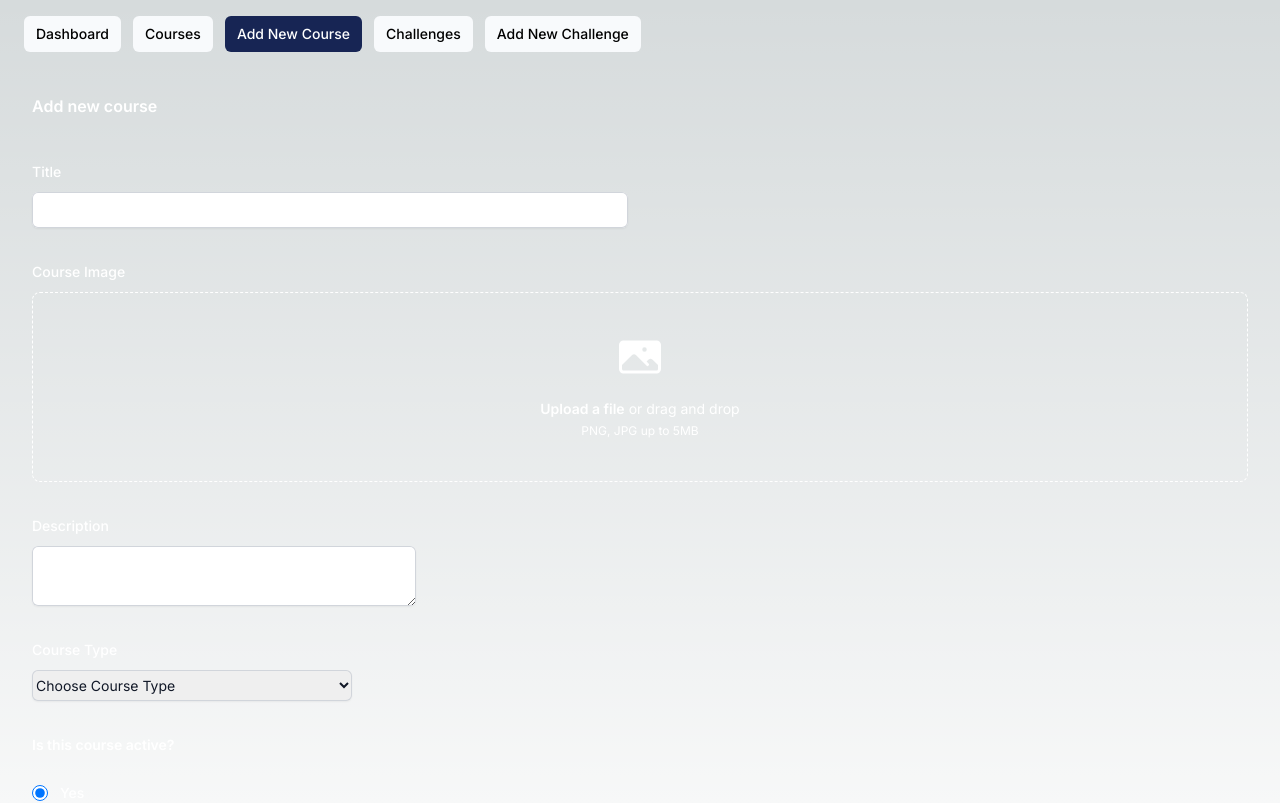
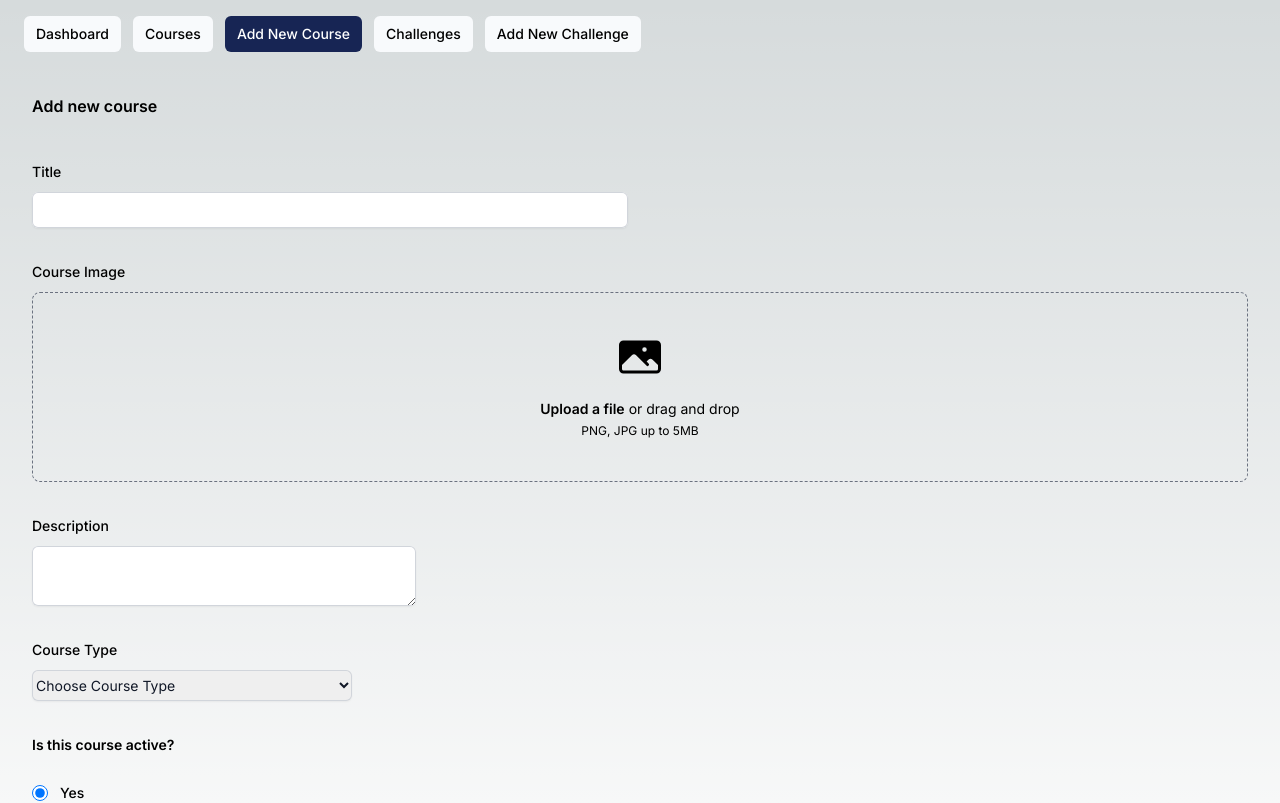
Before and after one commit to faishalshidqi/mudra, a Next.js app: page /courses/form in a window 1280 px wide. Shown: the top 803 px of the page. Built offline with nearby package versions, Linux system fonts and the light colour scheme.

Commit message:
updated appearance (light and dark mode)

```diff
--- a/components/CourseForm.js
+++ b/components/CourseForm.js
@@ -167,11 +167,11 @@ export default function CourseForm({courseData}) {
 		<form onSubmit={handleSubmit} className='p-4 sm:px-8 sm:pt-6 sm:pb-8 lg:p-4 xl:px-8 xl:pt-6 xl:pb-8'>
 			<div className="space-y-12 space-x-5">
 				<div className="border-b border-white-900/10 pb-12">
-					<h2 className="text-base font-semibold leading-7 text-white">Add new course</h2>
+					<h2 className="text-base font-semibold leading-7">Add new course</h2>
 					<div className="mt-10 grid grid-cols-1 gap-x-6 gap-y-8 sm:grid-cols-6">
 						<div className="sm:col-span-3">
-							<label htmlFor="title" className="block text-sm font-medium leading-6 text-white">
-                  Title
+							<label htmlFor="title" className="block text-sm font-medium leading-6">
+								Title
 							</label>
 							<div className="mt-2">
 								<input
@@ -185,36 +185,35 @@ export default function CourseForm({courseData}) {
 							</div>
 						</div>
 						<div className="col-span-full">
-							<label htmlFor="cover-photo" className="block text-sm font-medium leading-6 text-white">
-                  Course Image
+							<label htmlFor="cover-photo" className="block text-sm font-medium leading-6">
+								Course Image
 							</label>
 							<div
-								className="mt-2 flex justify-center rounded-lg border border-dashed border-white px-6 py-10"
-								id="upload-container"
-							>
+								className="mt-2 flex justify-center rounded-lg border border-dashed border-gray-500 px-6 py-10"
+								id="upload-container">
 								<div className="text-center">
-									<svg className="mx-auto h-12 w-12 text-white" viewBox="0 0 24 24"
+									<svg className="mx-auto h-12 w-12" viewBox="0 0 24 24"
 										fill="currentColor" aria-hidden="true">
 										<path fillRule="evenodd"
 											d="M1.5 6a2.25 2.25 0 012.25-2.25h16.5A2.25 2.25 0 0122.5 6v12a2.25 2.25 0 01-2.25 2.25H3.75A2.25 2.25 0 011.5 18V6zM3 16.06V18c0 .414.336.75.75.75h16.5A.75.75 0 0021 18v-1.94l-2.69-2.689a1.5 1.5 0 00-2.12 0l-.88.879.97.97a.75.75 0 11-1.06 1.06l-5.16-5.159a1.5 1.5 0 00-2.12 0L3 16.061zm10.125-7.81a1.125 1.125 0 112.25 0 1.125 1.125 0 01-2.25 0z"
 											clipRule="evenodd"/>
 									</svg>
-									<div className="mt-4 flex text-sm leading-6 text-white">
+									<div className="mt-4 flex text-sm leading-6">
 										<label htmlFor="file"
-											className="relative cursor-pointer rounded-md font-semibold text-white focus-within:outline-none focus-within:ring-2 focus-within:ring-indigo-600 focus-within:ring-offset-2 hover:text-indigo-500">
+											className="relative cursor-pointer rounded-md font-semibold focus-within:outline-none focus-within:ring-2 focus-within:ring-indigo-600 focus-within:ring-offset-2 hover:text-indigo-500">
 											<span>Upload a file</span>
 											<input id="file" name="file" type="file" className="sr-only" onChange={handleFileChange} />
 										</label>
 										<p className="pl-1">or drag and drop</p>
 									</div>
-									<p className="text-xs leading-5 text-white">PNG, JPG up to 5MB</p>
-									<p className="text-xs leading-5 text-white">{fileName}</p>
+									<p className="text-xs leading-5">PNG, JPG up to 5MB</p>
+									<p className="text-xs leading-5">{fileName}</p>
 								</div>
 							</div>
 						</div>
 						<div className="col-span-full">
-							<label htmlFor="description" className="block text-sm font-medium leading-6 text-white">
-                  Description
+							<label htmlFor="description" className="block text-sm font-medium leading-6">
+								Description
 							</label>
 							<div className="mt-2">
 								<textarea
@@ -228,7 +227,7 @@ export default function CourseForm({courseData}) {
 						</div>
 						<div className="sm:col-span-full">
 							<label htmlFor="type"
-								className="block text-sm font-medium leading-6 text-white">Course Type</label>
+								className="block text-sm font-medium leading-6">Course Type</label>
 							<div className="mt-2">
 								<select id="type"
 									name="type"
@@ -245,7 +244,7 @@ export default function CourseForm({courseData}) {
 							</div>
 						</div>
 						<fieldset>
-							<legend className="text-sm font-semibold leading-6 text-white">Is this course active?
+							<legend className="text-sm font-semibold leading-6">Is this course active?
 							</legend>
 							<div className="mt-6 space-y-6">
 								<div className="flex items-center gap-x-3">
@@ -259,7 +258,7 @@ export default function CourseForm({courseData}) {
 										onChange={handleRadioValueChange}
 									/>
 									<label htmlFor="active"
-										className="block text-sm font-medium leading-6 text-white">Yes</label>
+										className="block text-sm font-medium leading-6">Yes</label>
 								</div>
 								<div className="flex items-center gap-x-3">
 									<input
@@ -272,7 +271,7 @@ export default function CourseForm({courseData}) {
 										onChange={handleRadioValueChange}
 									/>
 									<label htmlFor="notActive"
-										className="block text-sm font-medium leading-6 text-white">No</label>
+										className="block text-sm font-medium leading-6">No</label>
 								</div>
 							</div>
 						</fieldset>
--- a/components/DetailCourse.js
+++ b/components/DetailCourse.js
@@ -48,11 +48,11 @@ export default function DetailCourse({ courseData: {course_id: id, created_at, d
 	return (
 		<div className='p-4 sm:px-8 sm:pt-6 sm:pb-8 lg:p-4 xl:px-8 xl:pt-6 xl:pb-8'>
 			<div className="px-4 sm:px-0">
-				<h3 className="text-base font-semibold leading-7 text-white">Course Detail</h3>
+				<h3 className="text-base font-semibold leading-7">Course Detail</h3>
 				<div className="mt-5 flex lg:ml-4 lg:mt-0 py-2">
 					<span className="sm:block">
 						<button type="button"
-							className="inline-flex items-center rounded-md bg-white px-3 py-2 text-sm font-semibold text-gray-900 shadow-sm ring-1 ring-inset ring-gray-300 hover:bg-gray-50"
+							className="inline-flex items-center rounded-md px-3 py-2 text-sm font-semibold shadow-sm ring-1 ring-inset ring-gray-500 hover:bg-auto"
 							onClick={handleRedirect}
 						>
 							<svg className="-ml-0.5 mr-1.5 h-5 w-5 text-gray-400" viewBox="0 0 20 20" fill="currentColor"
@@ -77,30 +77,30 @@ export default function DetailCourse({ courseData: {course_id: id, created_at, d
 			<div className="mt-6 border-t border-gray-100">
 				<dl className="divide-y divide-gray-100">
 					<div className="px-4 py-6 sm:grid sm:grid-cols-3 sm:gap-4 sm:px-0">
-						<dt className="text-sm font-medium leading-6 text-white">Course Title</dt>
-						<dd className="mt-1 text-sm leading-6 text-white sm:col-span-2 sm:mt-0">{title}</dd>
+						<dt className="text-sm font-medium leading-6">Course Title</dt>
+						<dd className="mt-1 text-sm leading-6 sm:col-span-2 sm:mt-0">{title}</dd>
 					</div>
 					<div className="px-4 py-6 sm:grid sm:grid-cols-3 sm:gap-4 sm:px-0">
-						<dt className="text-sm font-medium leading-6 text-white">Course Type</dt>
-						<dd className="mt-1 text-sm leading-6 text-white sm:col-span-2 sm:mt-0">{type}</dd>
+						<dt className="text-sm font-medium leading-6">Course Type</dt>
+						<dd className="mt-1 text-sm leading-6 sm:col-span-2 sm:mt-0">{type}</dd>
 					</div>
 					<div className="px-4 py-6 sm:grid sm:grid-cols-3 sm:gap-4 sm:px-0">
-						<dt className="text-sm font-medium leading-6 text-white">Created At</dt>
+						<dt className="text-sm font-medium leading-6">Created At</dt>
 						<Date className="mt-1 text-sm leading-6 text-white sm:col-span-2 sm:mt-0" dateString={created_at}></Date>
 					</div>
 					<div className="px-4 py-6 sm:grid sm:grid-cols-3 sm:gap-4 sm:px-0">
-						<dt className="text-sm font-medium leading-6 text-white">Updated At</dt>
+						<dt className="text-sm font-medium leading-6">Updated At</dt>
 						<Date className="mt-1 text-sm leading-6 text-white sm:col-span-2 sm:mt-0" dateString={updated_at}></Date>
 					</div>
 					<div className="px-4 py-6 sm:grid sm:grid-cols-3 sm:gap-4 sm:px-0">
-						<dt className="text-sm font-medium leading-6 text-white">Course Description</dt>
-						<dd className="mt-1 text-sm leading-6 text-white sm:col-span-2 sm:mt-0">
+						<dt className="text-sm font-medium leading-6">Course Description</dt>
+						<dd className="mt-1 text-sm leading-6 sm:col-span-2 sm:mt-0">
 							{description}
 						</dd>
 					</div>
 					<div className="px-4 py-6 sm:grid sm:grid-cols-3 sm:gap-4 sm:px-0">
-						<dt className="text-sm font-medium leading-6 text-white">Attachments</dt>
-						<dd className="mt-2 text-sm text-white sm:col-span-2 sm:mt-0">
+						<dt className="text-sm font-medium leading-6">Attachments</dt>
+						<dd className="mt-2 text-sm sm:col-span-2 sm:mt-0">
 							<ul role="list" className="divide-y divide-gray-100 rounded-md border border-gray-200">
 								<li className="flex items-center justify-between py-4 pl-4 pr-5 text-sm leading-6">
 									<div className="flex w-0 flex-1 items-center">
--- a/components/ListItem.js
+++ b/components/ListItem.js
@@ -13,7 +13,7 @@ export default function ListItem({context: {challenge_id, course_id, updated_at,
 		<article className="flex items-start space-x-6 p-6">
 			<Image src={sign_pict_link} alt="" width="60" height="88" className="flex-none rounded-md bg-slate-100" />
 			<div className="min-w-0 relative flex-auto">
-				<h2 className="font-semibold text-white truncate pr-20">
+				<h2 className="font-semibold truncate pr-20">
 					<Link href={challenge_id ? `/challenges/detail/${challenge_id}` : `/courses/detail/${course_id}`}> {title} </Link>
 				</h2>
 				<dl className="mt-2 flex flex-wrap text-sm leading-6 font-medium">
```
Also changed, not shown: components/ChallengeForm.js (+9 -9 lines), components/DetailChallenge.js (+16 -19 lines).
